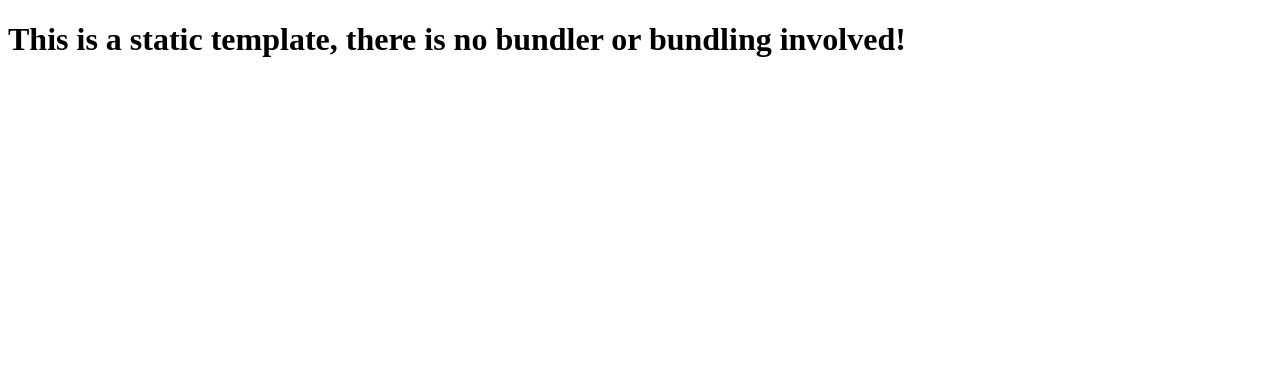
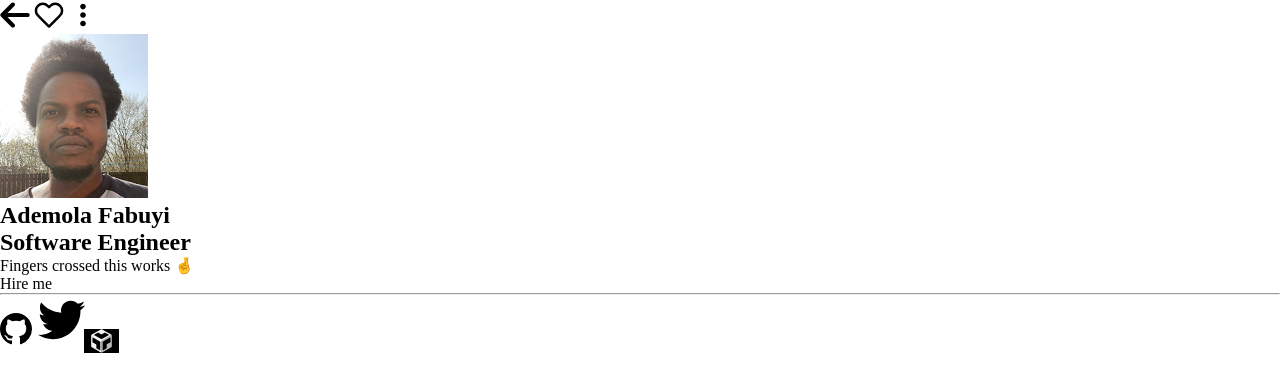
Before and after one commit to brokensythe/boolean-uk-html-card-animations, a website: page index.html in a window 1280 px wide. Drawn offline with Linux system fonts and the light colour scheme.

Commit message:
elements added

```diff
--- a/index.html
+++ b/index.html
@@ -1,12 +1,92 @@
 <!DOCTYPE html>
 <html lang="en">
   <head>
-    <meta charset="UTF-8">
-    <meta name="viewport" content="width=device-width, initial-scale=1.0">
-    <meta http-equiv="X-UA-Compatible" content="ie=edge">
+    <meta charset="UTF-8" />
+    <meta name="viewport" content="width=device-width, initial-scale=1.0" />
+    <meta http-equiv="X-UA-Compatible" content="ie=edge" />
+    <link rel="stylesheet" href="style.css" />
     <title>Static Template</title>
   </head>
   <body>
-    <h1>This is a static template, there is no bundler or bundling involved!</h1>
+    <article>
+      <header>
+        <img
+          class="left-arrow"
+          src="assets/icons/left-arrow.svg"
+          alt="a left arrow!"
+        />
+        <img
+          class="love-heart"
+          src="assets/icons/love-heart.svg"
+          alt="a heart ❤"
+        />
+        <img
+          class="menu-icon"
+          src="assets/icons/dot-menu.svg"
+          alt="a menu icon"
+        />
+      </header>
+      <div class="picture">
+        <img src="assets/images/my-picture.png" alt="a nice picture of me" />
+      </div>
+      <main>
+        <h1>Ademola Fabuyi</h1>
+        <h2>Software Engineer</h2>
+        <p>Fingers crossed this works 🤞</p>
+        <p>Hire me</p>
+      </main>
+      <hr />
+      <div class="socials">
+        <svg
+          class="github-icon"
+          class="octicon octicon-mark-github v-align-middle"
+          height="32"
+          viewBox="0 0 16 16"
+          version="1.1"
+          width="32"
+          aria-hidden="true"
+        >
+          <path
+            fill-rule="evenodd"
+            d="M8 0C3.58 0 0 3.58 0 8c0 3.54 2.29 6.53 5.47 7.59.4.07.55-.17.55-.38 0-.19-.01-.82-.01-1.49-2.01.37-2.53-.49-2.69-.94-.09-.23-.48-.94-.82-1.13-.28-.15-.68-.52-.01-.53.63-.01 1.08.58 1.23.82.72 1.21 1.87.87 2.33.66.07-.52.28-.87.51-1.07-1.78-.2-3.64-.89-3.64-3.95 0-.87.31-1.59.82-2.15-.08-.2-.36-1.02.08-2.12 0 0 .67-.21 2.2.82.64-.18 1.32-.27 2-.27.68 0 1.36.09 2 .27 1.53-1.04 2.2-.82 2.2-.82.44 1.1.16 1.92.08 2.12.51.56.82 1.27.82 2.15 0 3.07-1.87 3.75-3.65 3.95.29.25.54.73.54 1.48 0 1.07-.01 1.93-.01 2.2 0 .21.15.46.55.38A8.013 8.013 0 0016 8c0-4.42-3.58-8-8-8z"
+          ></path>
+        </svg>
+        <svg
+          class="twitter-icon"
+          viewBox="0 0 24 24"
+          class="r-k200y r-13gxpu9 r-4qtqp9 r-yyyyoo r-5sfk15 r-dnmrzs r-kzbkwu r-bnwqim r-1plcrui r-lrvibr"
+        >
+          <g>
+            <path
+              d="M23.643 4.937c-.835.37-1.732.62-2.675.733.962-.576 1.7-1.49 2.048-2.578-.9.534-1.897.922-2.958 1.13-.85-.904-2.06-1.47-3.4-1.47-2.572 0-4.658 2.086-4.658 4.66 0 .364.042.718.12 1.06-3.873-.195-7.304-2.05-9.602-4.868-.4.69-.63 1.49-.63 2.342 0 1.616.823 3.043 2.072 3.878-.764-.025-1.482-.234-2.11-.583v.06c0 2.257 1.605 4.14 3.737 4.568-.392.106-.803.162-1.227.162-.3 0-.593-.028-.877-.082.593 1.85 2.313 3.198 4.352 3.234-1.595 1.25-3.604 1.995-5.786 1.995-.376 0-.747-.022-1.112-.065 2.062 1.323 4.51 2.093 7.14 2.093 8.57 0 13.255-7.098 13.255-13.254 0-.2-.005-.402-.014-.602.91-.658 1.7-1.477 2.323-2.41z"
+            ></path>
+          </g>
+        </svg>
+        <svg
+          class="codesandbox-icon"
+          aria-label="CodeSandbox"
+          role="presentation"
+          x="0px"
+          y="0px"
+          width="35px"
+          height="24px"
+          viewBox="0 0 452 452"
+          style="vertical-align: middle; margin-left: -6px;"
+        >
+          <path
+            fill-rule="evenodd"
+            clip-rule="evenodd"
+            d="M226 228.286V447.293C229.813 447.293 232.319 446.466 235.742 444.51L411.107 344.302C418.031 340.333 420.855 334.19 420.855 326.208V123.008C420.855 119.004 420.011 116.609 418.066 113.266L231.61 218.619C228.141 220.601 226 224.29 226 228.286ZM323.425 354.044C323.425 359.611 321.337 362.395 316.466 365.178L258.011 398.581C253.836 401.365 248.269 399.973 248.269 394.406V245.485C248.269 241.501 251.775 236.338 255.227 234.351L388.839 157.803C392.55 155.667 395.797 159.088 395.797 163.37V242.701C395.797 246.814 393.859 250.509 390.23 252.444L330.384 284.455C326.755 286.39 323.425 290.085 323.425 294.197V354.044Z"
+            fill="#B8B9BA"
+          ></path>
+          <path
+            fill-rule="evenodd"
+            clip-rule="evenodd"
+            d="M31.1505 326.208V123.008C31.1505 115.017 35.3465 107.488 42.2848 103.523L212.082 7.49014C215.74 5.55143 221.825 4.7066 226 4.7066C230.175 4.7066 236.617 5.74065 239.918 7.49017L408.324 103.523C411.656 105.492 416.181 110.027 418.066 113.266L231.567 219.041C228.098 221.023 226 224.788 226 228.784V447.293C222.187 447.293 218.289 446.466 214.866 444.51L43.6766 345.693C36.7382 341.729 31.1505 334.2 31.1505 326.208ZM56.2026 163.37V242.701C56.2026 248.269 57.5944 251.052 63.1615 253.836L121.616 287.238C127.184 290.022 128.575 294.197 128.575 298.373V354.044C128.575 359.611 129.967 362.395 135.534 365.178L193.989 398.581C199.556 401.364 203.732 399.973 203.732 394.406V245.485C203.732 241.31 202.34 237.134 196.773 234.351L65.9451 159.194C61.7697 156.411 56.2026 157.803 56.2026 163.37ZM284.455 68.7286L232.959 97.956C228.784 100.74 223.217 100.74 219.041 97.956L167.545 68.7286C164.155 66.8127 159.806 66.8225 156.411 68.7286L92.3889 104.915C86.8218 107.699 86.8218 113.266 92.3889 116.049L220.433 189.814C223.86 191.776 228.14 191.776 231.567 189.814L359.611 116.049C363.787 113.266 365.178 107.699 359.611 104.915L295.589 68.7286C292.194 66.8225 287.845 66.8127 284.455 68.7286Z"
+            fill="#F2F2F2"
+          ></path>
+        </svg>
+      </div>
+    </article>
   </body>
 </html>
--- /dev/null
+++ b/style.css
@@ -0,0 +1,32 @@
+* {
+  margin: 0;
+  padding: 0;
+  box-sizing: border-box;
+}
+
+article {
+  display: grid;
+}
+
+.left-arrow {
+  height: 30px;
+}
+
+.love-heart {
+  height: 30px;
+}
+
+.menu-icon {
+  height: 30px;
+}
+
+.github-icon {
+}
+
+.twitter-icon {
+  height: 50px;
+}
+
+.codesandbox-icon {
+  background-color: black;
+}
```
Also changed, not shown: assets/icons/dot-menu.svg (added), assets/icons/left-arrow.svg (added), assets/icons/love-heart.svg (added), assets/icons/twitter.svg (added), assets/images/my-picture.png (added).
